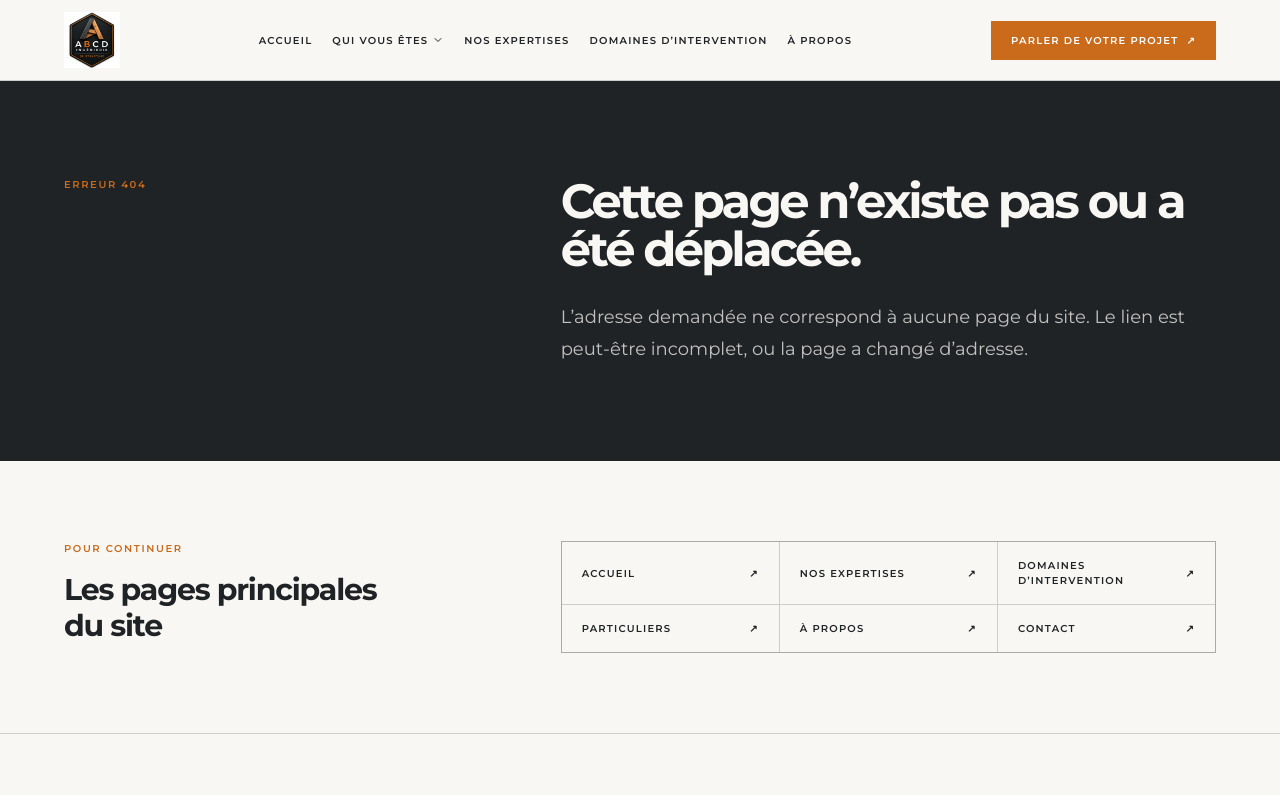
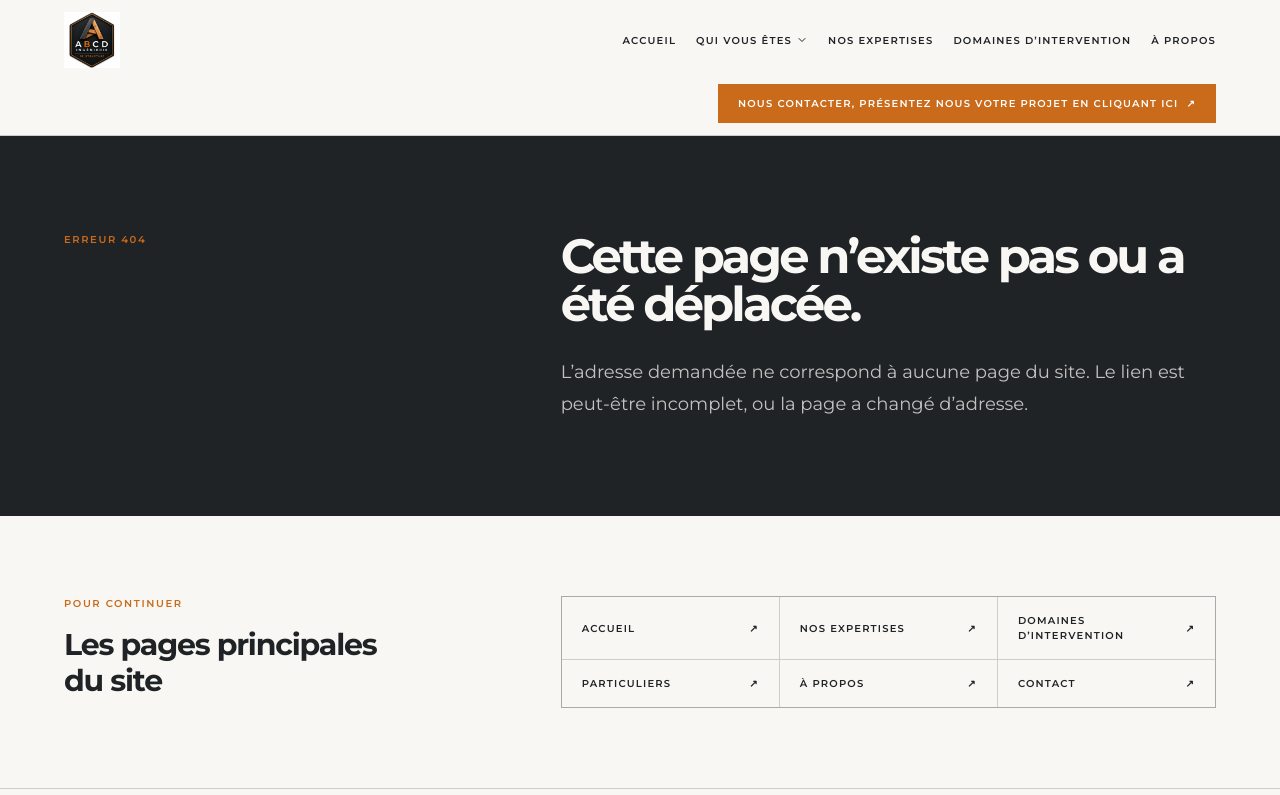
Before and after one commit to SimonJulie-lab/site-internet-abcd-Ingenierie, a plain HTML site: page site/404.html in a window 1280 px wide. Shown: the top 795 px of the page. Drawn offline with nearby package versions, Linux system fonts and the light colour scheme.

Commit message:
Applique le libelle de bouton demande en retour 3
Le retour 3 porte sur le bouton d'en-tete, celui qui est present sur chaque
page (cible Pastel .shell > .button-primary). Son libelle passe de
Parler de votre projet a Nous contacter, presentez nous votre projet en
cliquant ici, sur les dix-huit pages, dans l'en-tete bureau et dans le menu
mobile.

Le bouton gagne ml-auto : quand l'en-tete se replie sur deux lignes, il
s'aligne sur le bord droit, sous la navigation, au lieu de rester seul a
gauche.

Les boutons de bas de page gardent leurs libelles contextuels, dont
plusieurs viennent d'autres retours de Simon, par exemple Nous contacter,
echanger sur le projet pour la page architectes.

Verifie : aucun debordement en 390, 768, 1024, 1280 et 1440 px sur les
dix-huit pages, aucune erreur JS, HTML valide.

Note : le libelle fait soixante caracteres, l'en-tete passe donc sur deux
lignes entre 1028 et 1298 px, alors qu'il tenait sur une ligne a partir de
1028 px auparavant. Au-dela de 1299 px il reste sur une ligne.

```diff
--- a/site/404.html
+++ b/site/404.html
@@ -92,7 +92,7 @@
         <a class="hover:text-copper" href="/domaines-intervention.html">Domaines d’intervention</a>
         <a class="hover:text-copper" href="/a-propos.html">À propos</a>
       </nav>
-      <a class="button-primary hidden shrink-0 md:inline-flex" href="/contact.html">Parler de votre projet <span aria-hidden="true">↗</span></a>
+      <a class="button-primary ml-auto hidden shrink-0 md:inline-flex" href="/contact.html">Nous contacter, présentez nous votre projet en cliquant ici<span aria-hidden="true">↗</span></a>
       <button id="menu-toggle" class="md:hidden" aria-label="Ouvrir le menu" aria-expanded="false" aria-controls="mobile-nav">
         <svg xmlns="http://www.w3.org/2000/svg" width="24" height="24" viewBox="0 0 24 24" fill="none" stroke="currentColor" stroke-width="2" stroke-linecap="round" stroke-linejoin="round"><line x1="3" y1="12" x2="21" y2="12"></line><line x1="3" y1="6" x2="21" y2="6"></line><line x1="3" y1="18" x2="21" y2="18"></line></svg>
       </button>
@@ -109,7 +109,7 @@
       <a class="block py-2 hover:text-copper" href="/nos-expertises.html">Nos expertises</a>
       <a class="block py-2 hover:text-copper" href="/domaines-intervention.html">Domaines d’intervention</a>
       <a class="block py-2 hover:text-copper" href="/a-propos.html">À propos</a>
-      <a class="button-primary mt-3 inline-flex w-full justify-center" href="/contact.html">Parler de votre projet <span aria-hidden="true">↗</span></a>
+      <a class="button-primary mt-3 inline-flex w-full justify-center" href="/contact.html">Nous contacter, présentez nous votre projet en cliquant ici<span aria-hidden="true">↗</span></a>
     </nav>
   </header>
 
```
Also changed, not shown: site/a-propos.html (+2 -2 lines), site/architectes-maitres-oeuvre.html (+2 -2 lines), site/blog/index.html (+2 -2 lines), site/blog/post-temoin.html (+2 -2 lines), site/contact.html (+2 -2 lines), site/domaines-intervention.html (+2 -2 lines), site/entreprises.html (+2 -2 lines), site/index.html (+2 -2 lines), site/judiciaire.html (+2 -2 lines), site/mentions-legales.html (+2 -2 lines), site/nos-expertises.html (+2 -2 lines), site/particuliers.html (+2 -2 lines), site/politique-de-confidentialite.html (+2 -2 lines), site/realisations.html (+2 -2 lines), 3 more files.
